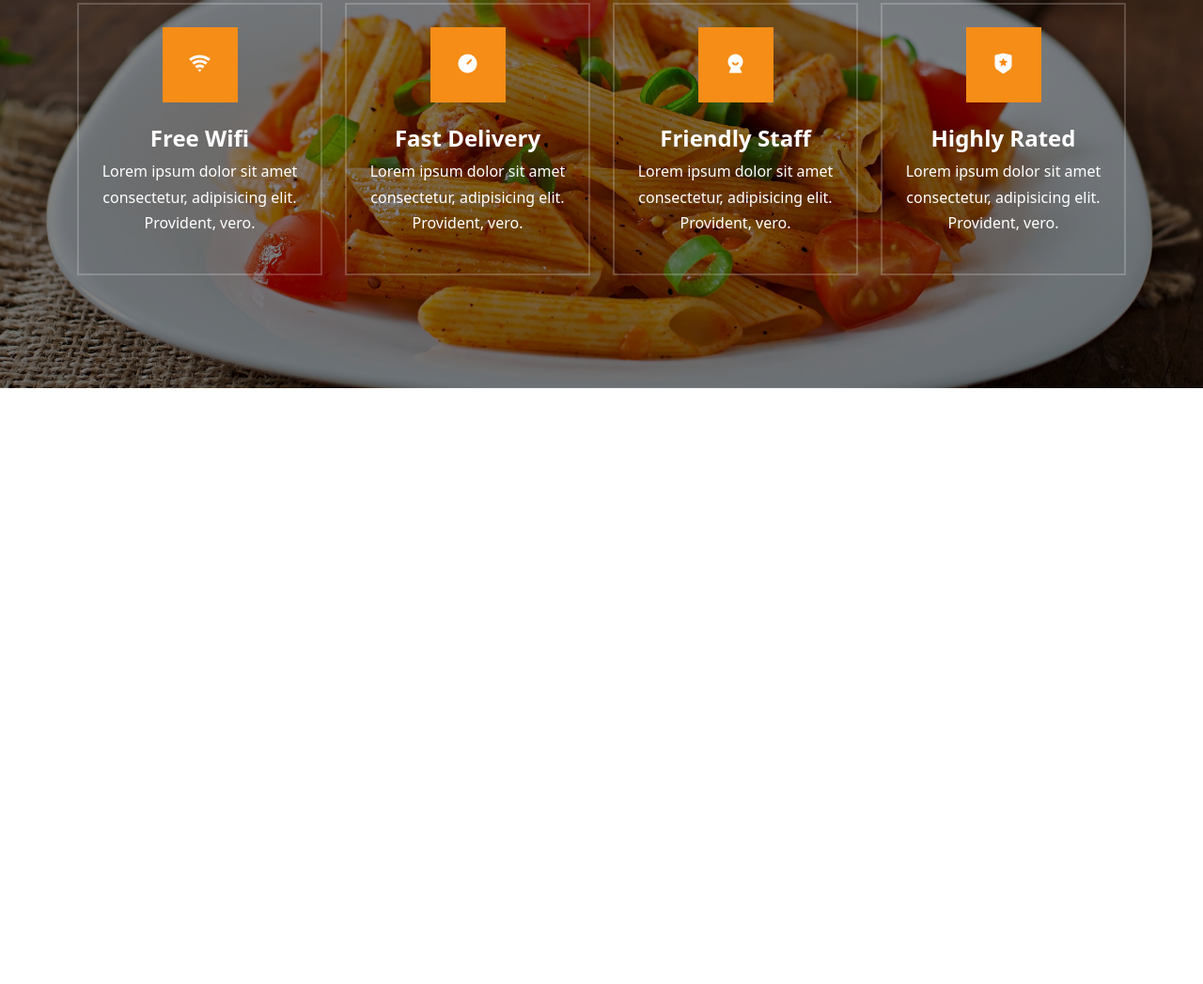
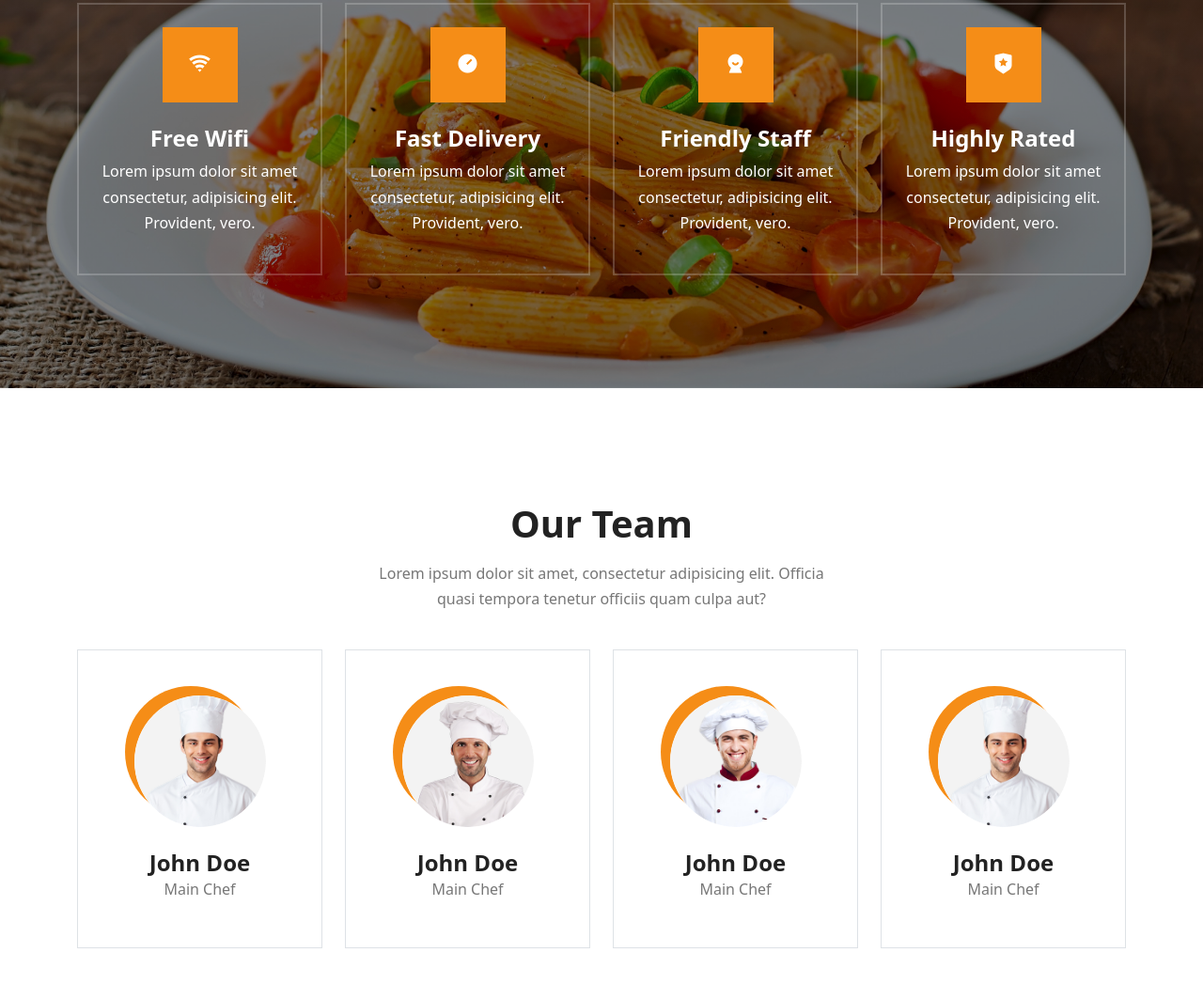
Before and after one commit to abel12-tech/Restraunt_website_design, a plain HTML site: page index.html in a window 1280 px wide. Shown: the part 3203-4250 px from the top of the page at 94% size. Before the commit the page ends 3616 px from the top, so only its background shows below. Drawn offline with nearby package versions, Linux system fonts and the light colour scheme.

Commit message:
team section is added

```diff
--- a/assets/css/style.css
+++ b/assets/css/style.css
@@ -133,3 +133,11 @@ section{
    align-items: center;
    justify-content: center;
  }
+
+ /* Team */
+
+ .team-member img{
+   max-width: 140px;
+   box-shadow: -10px -10px 0 #F58d17;
+   border-radius: 100px;
+ }
--- a/index.html
+++ b/index.html
@@ -573,6 +573,56 @@
        </div>
     </section>
     <!-- Team section -->
+    <section id="team">
+      <div class="container">
+        <div class="row">
+          <div class="col-12 intro-text">
+            <h1>Our Team</h1>
+            <p>Lorem ipsum dolor sit amet, consectetur adipisicing elit. Officia quasi tempora tenetur officiis quam culpa aut?</p>
+        </div>
+        </div>
+      </div>
+      <div class="container">
+        <div class="row">
+          <div class="col-lg-3 col-sm-6">
+            <div class="team-member border px-4 py-5 text-center shadow-on-hover">
+              <img src="./assets/images/team_01.png" alt="">
+              <div class="team-member-content">
+                <h4 class="mb-0 mt-4">John Doe</h4>
+                <p class="mb-0">Main Chef</p>
+              </div>
+            </div>
+          </div>
+          <div class="col-lg-3 col-sm-6">
+            <div class="team-member border px-4 py-5 text-center shadow-on-hover">
+              <img src="./assets/images/team_02.png" alt="">
+              <div class="team-member-content">
+                <h4 class="mb-0 mt-4">John Doe</h4>
+                <p class="mb-0">Main Chef</p>
+              </div>
+            </div>
+          </div>
+          <div class="col-lg-3 col-sm-6">
+            <div class="team-member border px-4 py-5 text-center shadow-on-hover">
+              <img src="./assets/images/team_03.png" alt="">
+              <div class="team-member-content">
+                <h4 class="mb-0 mt-4">John Doe</h4>
+                <p class="mb-0">Main Chef</p>
+              </div>
+            </div>
+          </div>
+          <div class="col-lg-3 col-sm-6">
+            <div class="team-member border px-4 py-5 text-center shadow-on-hover">
+              <img src="./assets/images/team_01.png" alt="">
+              <div class="team-member-content">
+                <h4 class="mb-0 mt-4">John Doe</h4>
+                <p class="mb-0">Main Chef</p>
+              </div>
+            </div>
+          </div>
+        </div>
+      </div>
+    </section>
     <script
       src="https://cdn.jsdelivr.net/npm/bootstrap@5.3.0-alpha3/dist/js/bootstrap.bundle.min.js"
       integrity="sha384-ENjdO4Dr2bkBIFxQpeoTz1HIcje39Wm4jDKdf19U8gI4ddQ3GYNS7NTKfAdVQSZe"
```
Also changed, not shown: what-i-understand.txt.
